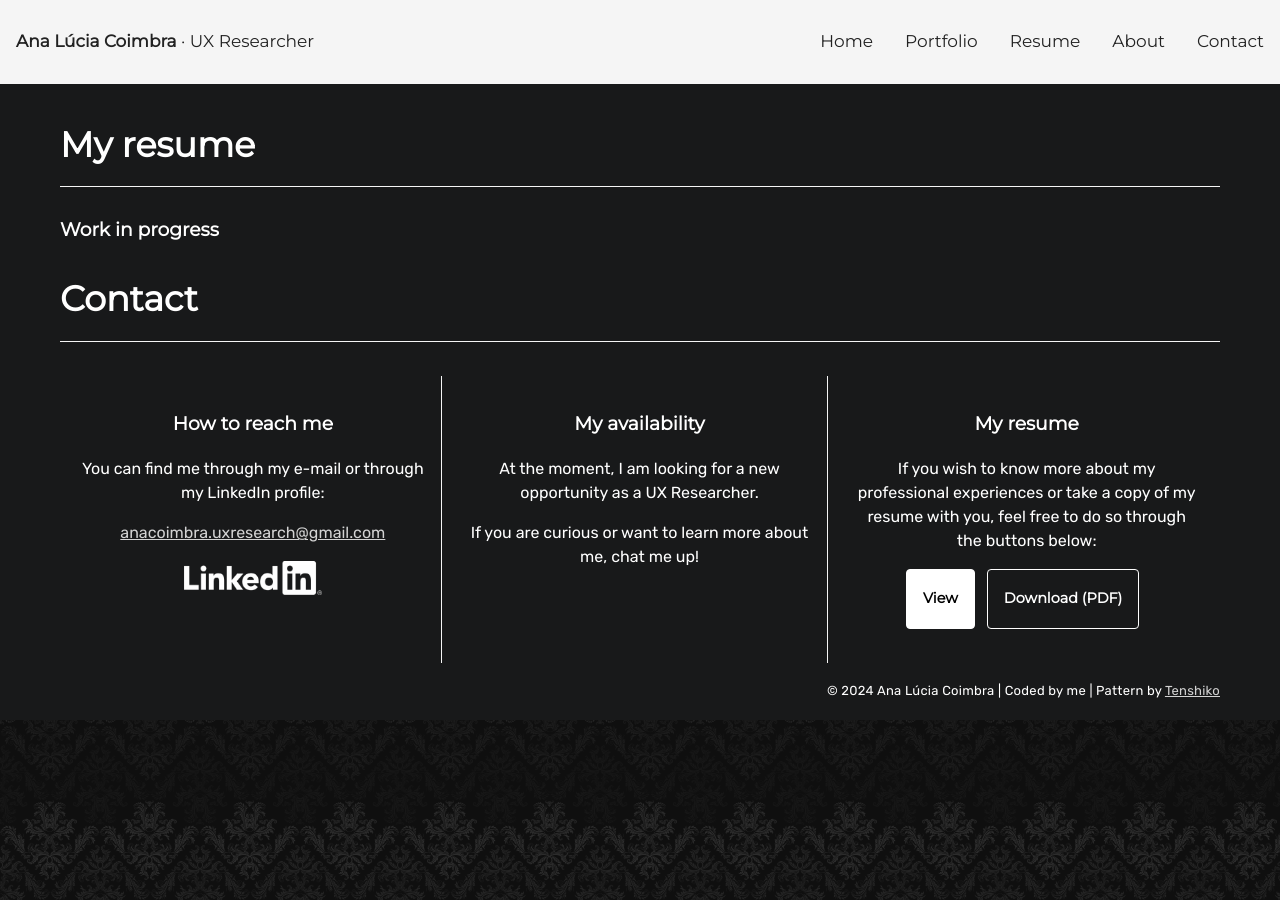
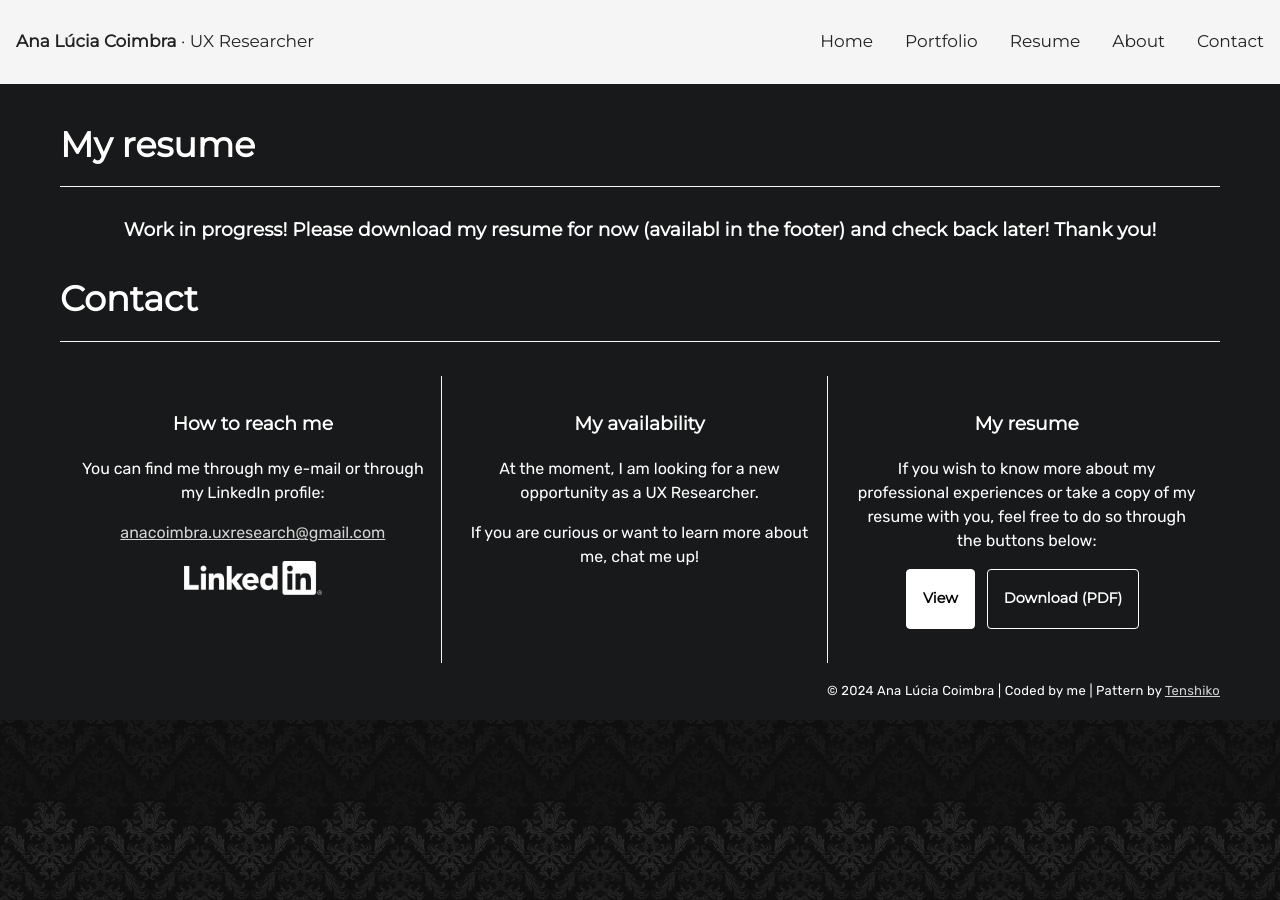
Before and after one commit to analuciacoimbra/analuciacoimbra.github.io, a Jekyll site: the page built from resume.html, in a window 1280 px wide. Built offline with Jekyll 4.4.1, drawn with Linux system fonts in a browser that asks for light colours.

Commit message:
Update resume.html

```diff
--- a/resume.html
+++ b/resume.html
@@ -4,7 +4,7 @@ layout: default
 
 <section id="resume">
   <h1 class="section-start">My resume</h1>
-  <div class="title"><h3>Work in progress</h3></div>
+  <div class="title"><h3 style="text-align: center;">Work in progress! Please download my resume for now (availabl in the footer) and check back later! Thank you!</h3></div>
 
   <!--  <ul class="timeline">
     <li class="othertimeline" style="--accent-color: #41516c">
```
